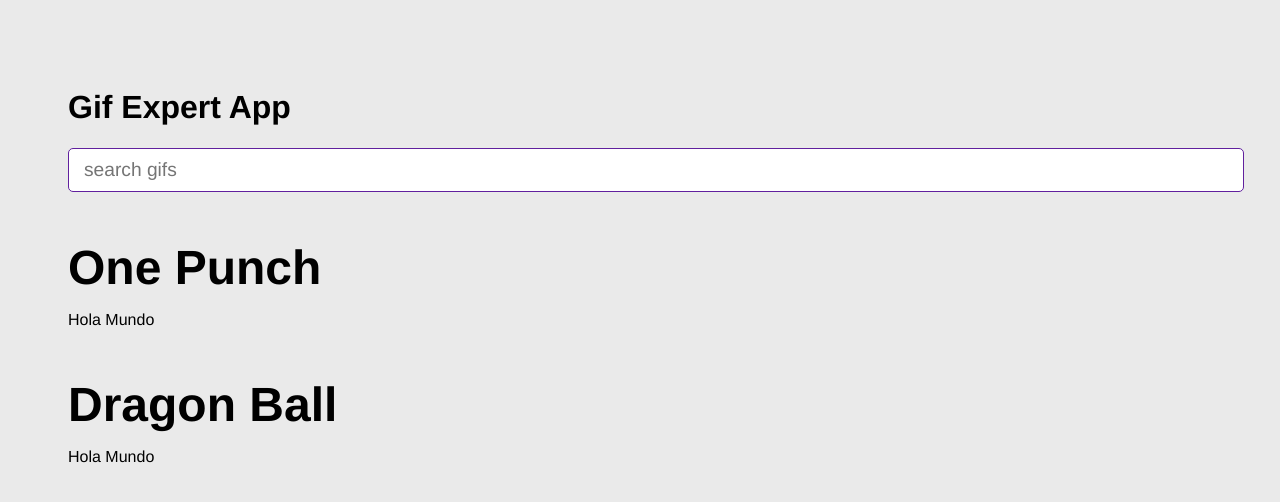
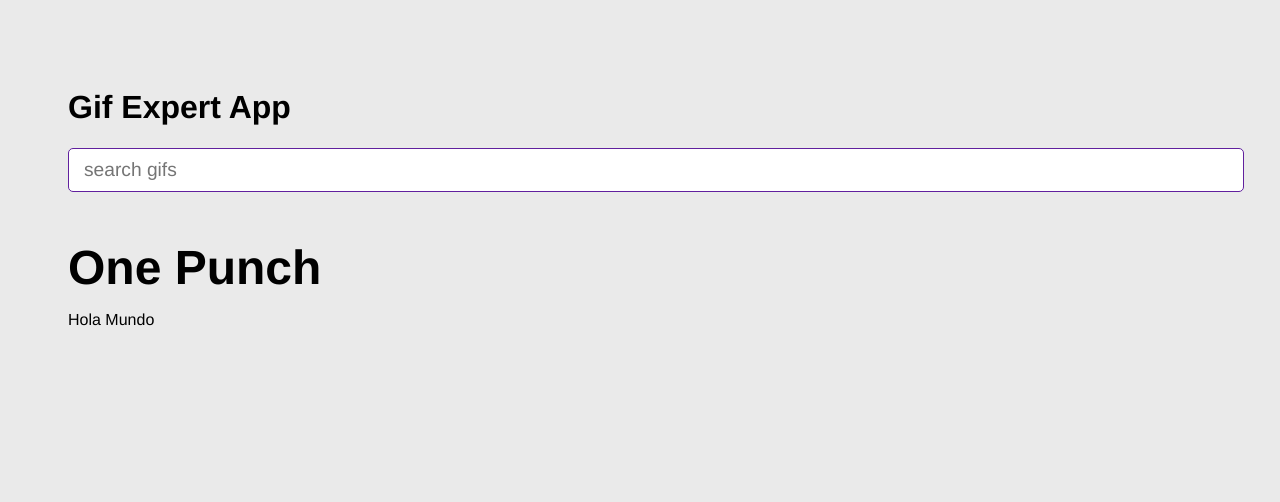
Before and after one commit to JoeA42/GifExpertApp, a React (Vite) app in the folder gif-expert-app/: page / in a window 1280 px wide. Shown: the top 502 px of the page. Built offline with nearby package versions, Linux system fonts and the light colour scheme.

Commit message:
[adjusted order] Adjusted order of useState() on setCategories, so that newly added categories show up on the top on GifExpertApp.jsx also commented strict mode on main.jsx

```diff
--- a/gif-expert-app/src/GifExpertApp.jsx
+++ b/gif-expert-app/src/GifExpertApp.jsx
@@ -4,12 +4,12 @@
 
 export const GifExpertApp = () => {
 
-    const [ categories, setCategories ] = useState(['One Punch', "Dragon Ball"]);
+    const [ categories, setCategories ] = useState(['One Punch']);
 
     const onAddCategory = (newCategory) => {
         if ( categories.includes(newCategory) ) return;
 
-        setCategories([...categories, newCategory])
+        setCategories([newCategory,...categories])
     }
 
     return (
@@ -18,6 +18,8 @@
 
             <AddCategory
                 onNewCategory = {onAddCategory}
+
+
             />
                 {
                     categories.map( category => (
--- a/gif-expert-app/src/main.jsx
+++ b/gif-expert-app/src/main.jsx
@@ -6,7 +6,7 @@
 
 
 ReactDOM.createRoot(document.getElementById('root')).render(
-  <React.StrictMode>
+  //<React.StrictMode>
     <GifExpertApp />
-  </React.StrictMode>
+  //</React.StrictMode>
 )
```
